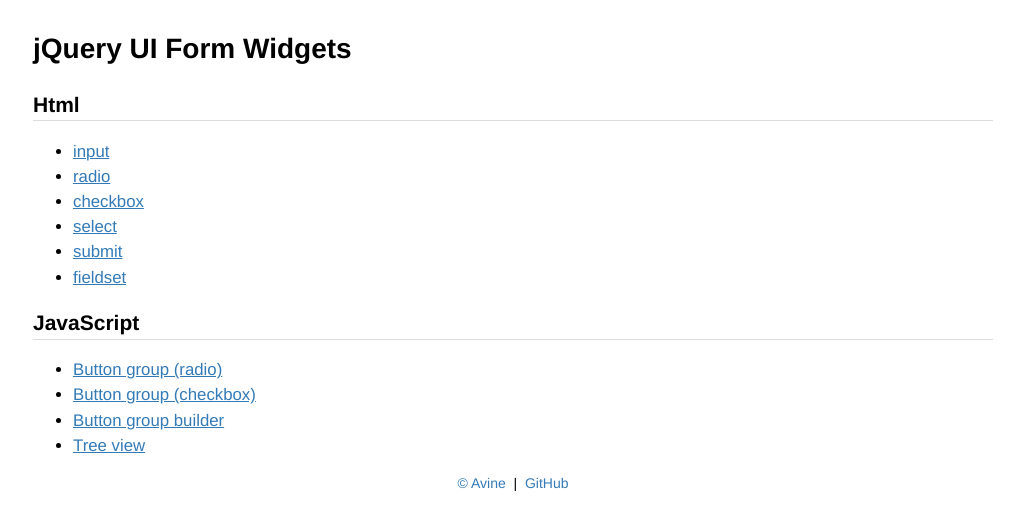
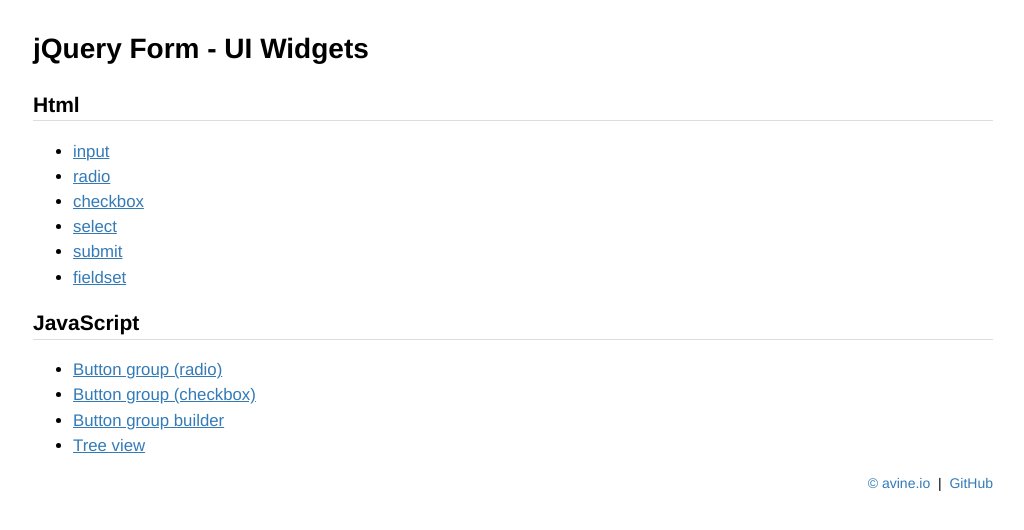
Before and after one commit to avine/jquery-form, a plain HTML site: page index.html in a window 1280 px wide. Shown: the whole page, without its empty margins (127-1151 px from the left). Drawn offline with nearby package versions, Linux system fonts and the light colour scheme.

Commit message:
Change title

```diff
--- a/index.html
+++ b/index.html
@@ -4,7 +4,7 @@
   <meta charset="UTF-8" />
   <meta name="viewport" content="width=device-width, initial-scale=1" />
 
-  <title>jQuery UI Form Widgets</title>
+  <title>jQuery Form - UI Widgets</title>
 
   <!-- Font Awesome dependency -->
   <link rel="stylesheet" href="https://opensource.keycdn.com/fontawesome/4.6.3/font-awesome.min.css " />
@@ -26,7 +26,7 @@
 <body>
 
 <div class="demo-code-sample">
-  <h1>jQuery UI Form Widgets</h1>
+  <h1>jQuery Form - UI Widgets</h1>
 
   <h2>Html</h2>
   <ul class="demo-font-bigger">
@@ -46,10 +46,10 @@
     <li><a href="demo/tree-view.html">Tree view</a></li>
   </ul>
 
-  <footer style="text-align:center">
-    <a href="http://avine.fr" style="text-decoration:none">&copy; Avine</a>
+  <footer style="text-align:right">
+    <a href="http://avine.io" style="text-decoration:none">&copy; avine.io</a>
     &nbsp;|&nbsp;
-    <a href="https://github.com/avine/jQueryForm" style="text-decoration:none">GitHub</a>
+    <a href="https://github.com/avine/jquery-form" style="text-decoration:none">GitHub</a>
   </footer>
 
 </div>
```
Also changed, not shown: demo/button-group-builder.html (+1 -1 lines), demo/button-group-checkbox.html (+1 -1 lines), demo/button-group-radio.html (+1 -1 lines), demo/checkbox.html (+1 -1 lines), demo/fieldset.html (+1 -1 lines), demo/input.html (+1 -1 lines), demo/radio.html (+1 -1 lines), demo/select.html (+1 -1 lines), demo/submit.html (+1 -1 lines), demo/tree-view.html (+1 -1 lines), README.md.
